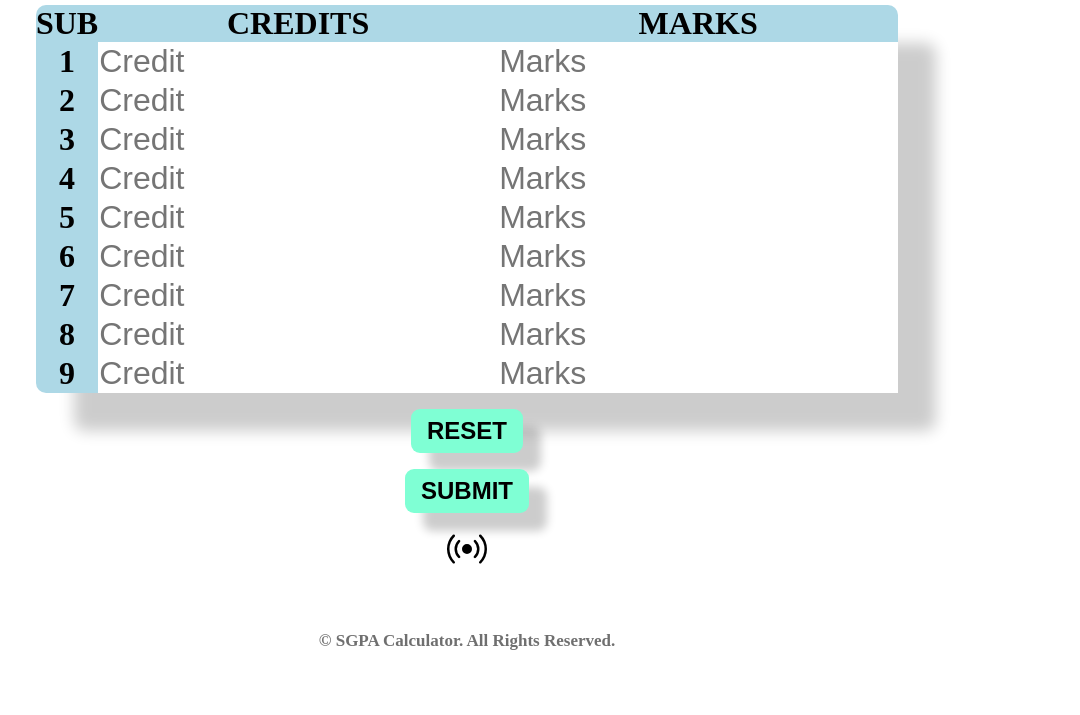
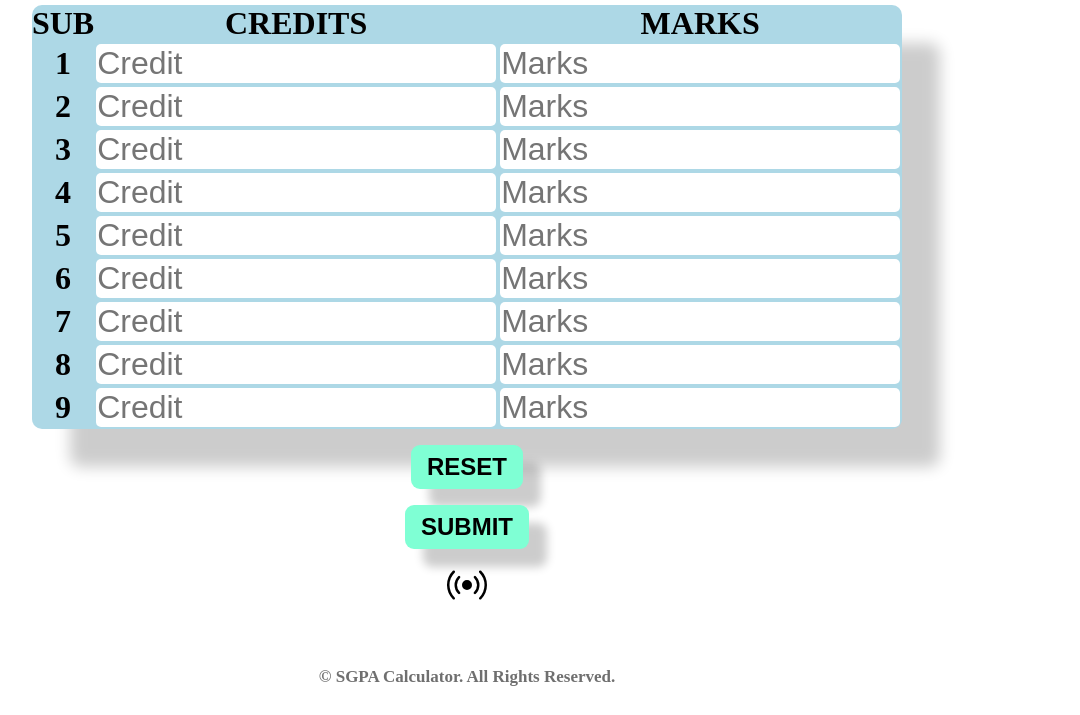
Before and after one commit to BeUnknown10/SGPA_Calculator, a plain HTML site: page index.html in a window 1280 px wide. Shown: the part 85-800 px from the top of the page, without its empty margins (173-1253 px from the left). Drawn offline with Linux system fonts and the light colour scheme.

Commit message:
input space

```diff
--- a/style.css
+++ b/style.css
@@ -22,6 +22,8 @@ input {
   font-size: 2rem; /* Adjust font size */
   padding: 1px; /* Adjust padding */
   max-width: 25rem;
+  margin: 2px;
+  border-radius: 5px;
 }
 
 tr {
```
